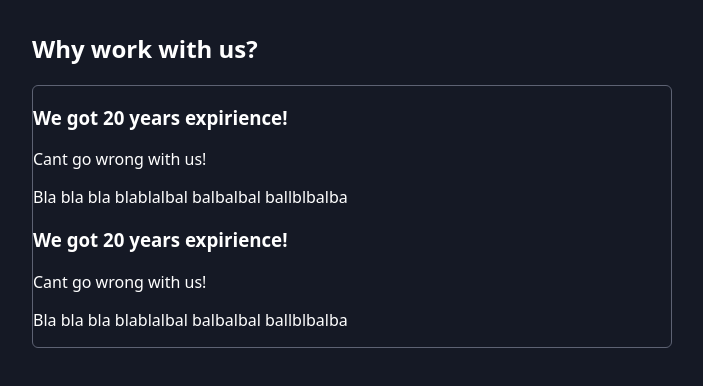
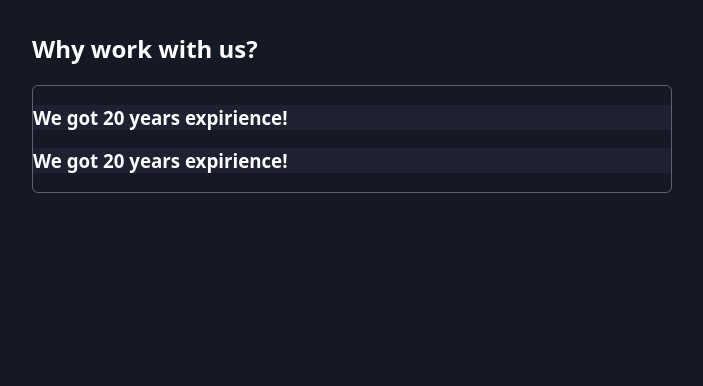
Before and after one commit to StanZz94/ReactBestPractices, a React (Vite) app: page / in a window 1280 px wide. Shown: the top 386 px of the page, without its empty margins (288-991 px from the left). Built offline with nearby package versions, Linux system fonts and the light colour scheme.

Commit message:
add context to Accordion for childrens

```diff
--- a/src/App.jsx
+++ b/src/App.jsx
@@ -7,14 +7,14 @@
       <h2>Why work with us?</h2>
 
       <Accordion className="accordion">
-        <AccordionItem title="We got 20 years expirience!">
+        <AccordionItem className="accordion-item" id="1" title="We got 20 years expirience!">
           <article>
             <p>Cant go wrong with us!</p>
             <p>Bla bla bla blablalbal balbalbal ballblbalba</p>
           </article>
         </AccordionItem>
 
-        <AccordionItem title="We got 20 years expirience!">
+        <AccordionItem className="accordion-item" id="2" title="We got 20 years expirience!">
           <article>
             <p>Cant go wrong with us!</p>
             <p>Bla bla bla blablalbal balbalbal ballblbalba</p>
--- a/src/components/Accordion/Accordion.jsx
+++ b/src/components/Accordion/Accordion.jsx
@@ -1,4 +1,35 @@
-export default function Accordion({children, className}) {
+import { createContext, useContext, useState } from "react"
 
-    return <ul className={className}>{children}</ul>
+const AccordionContext = createContext();
+
+export function useAccordionContext() {
+    const ctx = useContext(AccordionContext);
+
+    if (!ctx) {
+        throw new Error('Accordion-related components must be wrapped by <Accordion>')
+    }
+
+    return ctx;
 }
+
+export default function Accordion({ children, className }) {
+    const [openItemId, setOpenItemId] = useState()
+
+    function openItem(id) {
+        setOpenItemId(id)
+    }
+
+    function closeItem() {
+        setOpenItemId(null)
+    }
+
+    const contextValue = {
+        openItemId,
+        openItem,
+        closeItem
+    }
+
+    return <AccordionContext.Provider value={contextValue}>
+        <ul className={className}>{children}</ul>
+    </AccordionContext.Provider>
+}
--- a/src/components/Accordion/AccordionItem.jsx
+++ b/src/components/Accordion/AccordionItem.jsx
@@ -1,10 +1,22 @@
-export default function AccordionItem({ children, className, title }) {
+import { useAccordionContext } from "./Accordion"
 
+export default function AccordionItem({ id, children, className, title }) {
+
+    const {openItemId, openItem, closeItem} = useAccordionContext();
+    const isOpen = openItemId === id;
+
+    function handleClick() {
+        if (isOpen) {
+            closeItem()
+        } else {
+            openItem(id)
+        }
+    }
     return (
         <li className={className}>
-            <h3>{title}</h3>
+            <h3 onClick={handleClick}>{title}</h3>
 
-            <div>
+            <div className={isOpen ? 'accordion-item-content open' : 'accordion-item-content'}>
                 {children}
             </div>
         </li>
```
